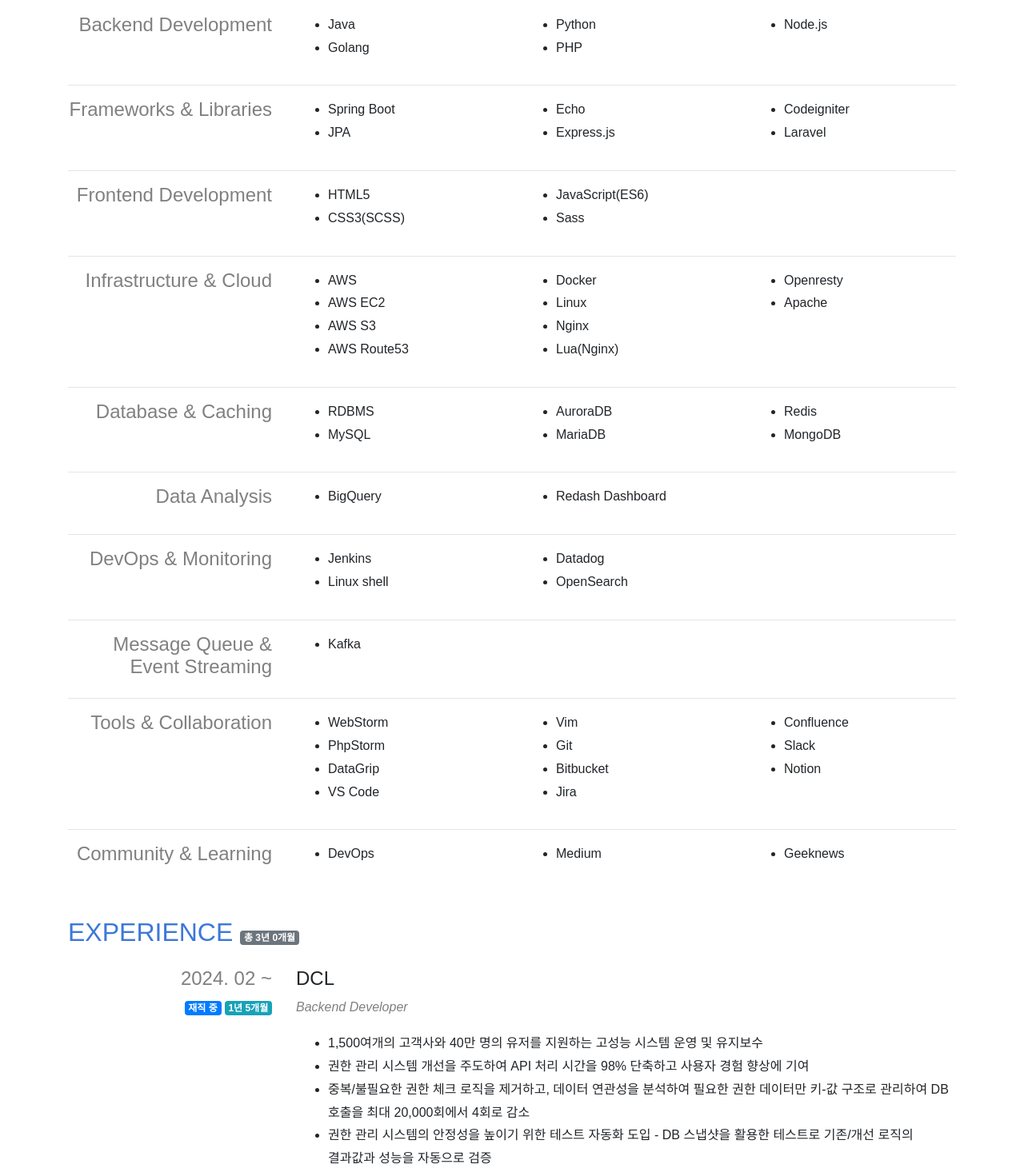
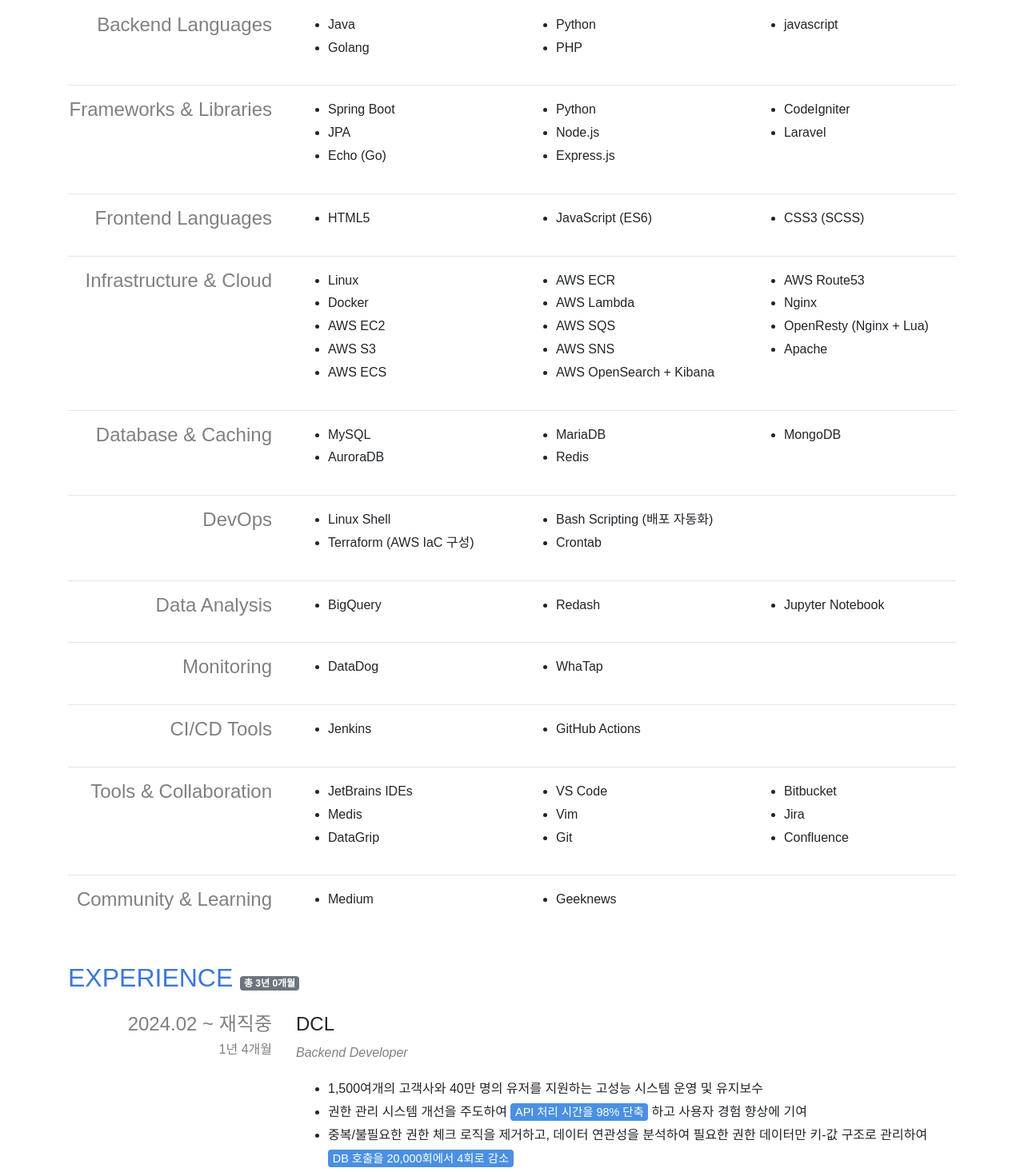
Before and after one commit to jiyeongdev/resume, a Next.js app: page / in a window 1280 px wide. Shown: the part 820-2286 px from the top of the page at 80% size. Built offline with nearby package versions, Linux system fonts and the light colour scheme; a web font is replaced by a local one.

Commit message:
add highlightBadge

```diff
--- a/component/common/Style.ts
+++ b/component/common/Style.ts
@@ -9,7 +9,8 @@
   | 'profileImg'
   | 'footerCover'
   | 'footer'
-  | 'skillKeywordBadge';
+  | 'skillKeywordBadge'
+  | 'highlightBadge';
 
 export const Style: Record<TStyleKey, CSSProperties> = {
   blue: {
@@ -52,4 +53,11 @@
   skillKeywordBadge: {
     fontWeight: 400,
   },
+
+  highlightBadge: {
+    fontWeight: 500,
+    backgroundColor: '#4a90e2',
+    color: 'white',
+    fontSize: '0.9em',
+  },
 };
--- a/component/experience/row.tsx
+++ b/component/experience/row.tsx
@@ -21,7 +21,7 @@
           <i style={Style.gray}>{item.position}</i>
           <ul className="pt-3">
             {item.descriptions.map((description, descIndex) => (
-              <li key={descIndex.toString()}>{description}</li>
+              <li key={descIndex.toString()}>{formatDescription(description)}</li>
             ))}
             {createSkillKeywords(item.skillKeywords)}
           </ul>
@@ -29,6 +29,26 @@
       </Row>
     </div>
   );
+}
+
+function formatDescription(description: string) {
+  const parts = description.split(/(\*\*.*?\*\*)/g);
+  return parts.map((part, index) => {
+    if (part.startsWith('**') && part.endsWith('**')) {
+      const text = part.slice(2, -2);
+      return (
+        <Badge
+          style={Style.highlightBadge}
+          key={index.toString()}
+          color="secondary"
+          className="mr-1"
+        >
+          {text}
+        </Badge>
+      );
+    }
+    return part;
+  });
 }
 
 function createSkillKeywords(skillKeywords?: string[]) {
@@ -54,44 +74,20 @@
   );
 }
 
-function createWorkingPeriod(startedAtString: string, endedAtString?: string) {
-  const DATE_FORMAT = Util.LUXON_DATE_FORMAT;
-  const startedAt = DateTime.fromFormat(startedAtString, DATE_FORMAT.YYYY_LL);
-
-  const { periodTitle, endedAt, isWorking } = (() => {
-    if (!endedAtString) {
-      return {
-        periodTitle: `${startedAt.toFormat(DATE_FORMAT.YYYY_DOT_LL)} ~`,
-        isWorking: true,
-        endedAt: undefined,
-      };
-    }
-
-    const _endedAt = DateTime.fromFormat(endedAtString, DATE_FORMAT.YYYY_LL);
-    return {
-      periodTitle: `${startedAt.toFormat(DATE_FORMAT.YYYY_DOT_LL)} ~ ${_endedAt.toFormat(
-        DATE_FORMAT.YYYY_DOT_LL,
-      )}`,
-      endedAt: _endedAt,
-      isWorking: false,
-    };
-  })();
+function createWorkingPeriod(startedAt: string, endedAt?: string) {
+  const start = DateTime.fromFormat(startedAt, 'yyyy-LL');
+  const end = endedAt ? DateTime.fromFormat(endedAt, 'yyyy-LL') : DateTime.now();
+  const period = end.diff(start, ['years', 'months']).toObject();
 
   return (
-    <Row>
-      <Col md={12} xs={isWorking ? 7 : 9}>
-        <h4 style={Style.gray}>{periodTitle}</h4>
-      </Col>
-      <Col md={12} xs={isWorking ? 5 : 3} className="text-md-right text-center">
-        {isWorking ? (
-          <Badge color="primary" className="mr-1">
-            재직 중
-          </Badge>
-        ) : (
-          ''
-        )}
-        <Badge color="info">{Util.getFormattingDuration(startedAt, endedAt)}</Badge>
-      </Col>
-    </Row>
+    <div>
+      <h4 style={Style.gray}>
+        {start.toFormat('yyyy.LL')} ~ {endedAt ? end.toFormat('yyyy.LL') : '재직중'}
+      </h4>
+      <h6 style={Style.gray}>
+        {period.years ? `${period.years}년 ` : ''}
+        {period.months ? `${Math.round(period.months)}개월` : ''}
+      </h6>
+    </div>
   );
 }
--- a/payload/experience.ts
+++ b/payload/experience.ts
@@ -12,8 +12,8 @@
       // endedAt: '2024-11',
       descriptions: [
         '1,500여개의 고객사와 40만 명의 유저를 지원하는 고성능 시스템 운영 및 유지보수',
-        '권한 관리 시스템 개선을 주도하여 API 처리 시간을 98% 단축하고 사용자 경험 향상에 기여',
-        '중복/불필요한 권한 체크 로직을 제거하고, 데이터 연관성을 분석하여 필요한 권한 데이터만 키-값 구조로 관리하여 DB 호출을 최대 20,000회에서 4회로 감소',
+        '권한 관리 시스템 개선을 주도하여 **API 처리 시간을 98% 단축**하고 사용자 경험 향상에 기여',
+        '중복/불필요한 권한 체크 로직을 제거하고, 데이터 연관성을 분석하여 필요한 권한 데이터만 키-값 구조로 관리하여 **DB 호출을 20,000회에서 4회로 감소**',
         '권한 관리 시스템의 안정성을 높이기 위한 테스트 자동화 도입 - DB 스냅샷을 활용한 테스트로 기존/개선 로직의 결과값과 성능을 자동으로 검증',
         'PHP 기반 레거시 시스템의 Golang 마이그레이션 및 성능 최적화', // (클라우드 스토리지 사용량 API 등)',
         '권한 관리 시스템 전면 재검토 및 문서화, 버그성 이슈 분석 및 해결책 제시',
@@ -50,11 +50,9 @@
       endedAt: '2023-07',
       descriptions: [
         'B2B Saas 서비스 키오스크 백엔드 API 개발',
-        'B2B 신규 서비스 구축 및 API 개발',
-        'PHP, AuroaDB , redis 기반의 키오스크 서비스 개발',
-        '대용량 트래픽 처리 경험과 서버 이슈 대응 경험',
+        'Jenkins 기반 **CI/CD 파이프라인 도입** 및 운영',
+        '**대용량 트래픽 처리 경험과 서버 이슈 대응 경험**',
         'Cloud Platform(AWS, GCP) 인프라 구축/운영 경험',
-        '와탭 모니터링 서비스 활용 경험',
         'Bigquery 활용하여 대용량 로그 시스템 활용 경험',
         'Redash 대시보드 활용하여 유의미한 데이터 통계처리 및 시각화',
       ],
--- a/payload/skill.ts
+++ b/payload/skill.ts
@@ -1,7 +1,7 @@
 import { ISkill } from '../component/skill/ISkill';
 
 const backendDevelopment: ISkill.Skill = {
-  category: 'Backend Development',
+  category: 'Backend Languages',
   items: [
     {
       title: 'Java',
@@ -17,12 +17,12 @@
       title: 'PHP',
     },
     {
-      title: 'Node.js',
+      title: 'javascript',
     },
   ],
 };
 
-const Frameworks: ISkill.Skill = {
+const frameworks: ISkill.Skill = {
   category: 'Frameworks & Libraries',
   items: [
     {
@@ -32,13 +32,20 @@
       title: 'JPA',
     },
     {
-      title: 'Echo',
+      title: 'Echo (Go)',
+    },
+    {
+      title: 'Python',
+    },
+    {
+      title: 'Node.js',
     },
     {
       title: 'Express.js',
     },
+
     {
-      title: 'Codeigniter',
+      title: 'CodeIgniter',
     },
     {
       title: 'Laravel',
@@ -47,19 +54,16 @@
 };
 
 const frontendDevelopment: ISkill.Skill = {
-  category: 'Frontend Development',
+  category: 'Frontend Languages',
   items: [
     {
       title: 'HTML5',
     },
     {
-      title: 'CSS3(SCSS)',
+      title: 'JavaScript (ES6)',
     },
     {
-      title: 'JavaScript(ES6)',
-    },
-    {
-      title: 'Sass',
+      title: 'CSS3 (SCSS)',
     },
   ],
 };
@@ -68,7 +72,10 @@
   category: 'Infrastructure & Cloud',
   items: [
     {
-      title: 'AWS',
+      title: 'Linux',
+    },
+    {
+      title: 'Docker',
     },
     {
       title: 'AWS EC2',
@@ -77,22 +84,32 @@
       title: 'AWS S3',
     },
     {
-      title: 'AWS Route53',
+      title: 'AWS ECS',
     },
     {
-      title: 'Docker',
+      title: 'AWS ECR',
     },
     {
-      title: 'Linux',
+      title: 'AWS Lambda',
+    },
+    {
+      title: 'AWS SQS',
+    },
+    {
+      title: 'AWS SNS',
+    },
+
+    {
+      title: 'AWS OpenSearch + Kibana',
+    },
+    {
+      title: 'AWS Route53',
     },
     {
       title: 'Nginx',
     },
     {
-      title: 'Lua(Nginx)',
-    },
-    {
-      title: 'Openresty',
+      title: 'OpenResty (Nginx + Lua)',
     },
     {
       title: 'Apache',
@@ -103,9 +120,7 @@
 const databaseCaching: ISkill.Skill = {
   category: 'Database & Caching',
   items: [
-    {
-      title: 'RDBMS',
-    },
+
     {
       title: 'MySQL',
     },
@@ -131,35 +146,36 @@
       title: 'BigQuery',
     },
     {
-      title: 'Redash Dashboard',
+      title: 'Redash',
     },
+    {
+    title: 'Jupyter Notebook',
+  }
   ],
 };
 
 const devOpsMonitoring: ISkill.Skill = {
-  category: 'DevOps & Monitoring',
+  category: 'Monitoring',
+  items: [
+    {
+      title: 'DataDog',
+    },
+    {
+      title :'WhaTap'
+    }
+  ],
+};
+
+const ciCdTools: ISkill.Skill = {
+  category: 'CI/CD Tools',
   items: [
     {
       title: 'Jenkins',
     },
     {
-      title: 'Linux shell',
+      title: 'GitHub Actions ',
     },
-    {
-      title: 'Datadog',
-    },
-    {
-      title: 'OpenSearch',
-    },
-  ],
-};
 
-const messageQueue: ISkill.Skill = {
-  category: 'Message Queue & Event Streaming',
-  items: [
-    {
-      title: 'Kafka',
-    },
   ],
 };
 
@@ -167,10 +183,10 @@
   category: 'Tools & Collaboration',
   items: [
     {
-      title: 'WebStorm',
+      title : 'JetBrains IDEs',
     },
     {
-      title: 'PhpStorm',
+      title : 'Medis',
     },
     {
       title: 'DataGrip',
@@ -193,21 +209,23 @@
     {
       title: 'Confluence',
     },
-    {
-      title: 'Slack',
-    },
-    {
-      title: 'Notion',
-    },
+
   ],
+};
+
+const devOps: ISkill.Skill = {
+  category: 'DevOps',
+  items: [
+    { title: 'Linux Shell' },
+    { title: 'Terraform (AWS IaC 구성)' },
+    { title: 'Bash Scripting (배포 자동화)'  },
+    { title: 'Crontab' },
+  ]
 };
 
 const communityLearning: ISkill.Skill = {
   category: 'Community & Learning',
   items: [
-    {
-      title: 'DevOps',
-    },
     {
       title: 'Medium',
     },
@@ -221,13 +239,14 @@
   disable: false,
   skills: [
     backendDevelopment,
-    Frameworks,
+    frameworks,
     frontendDevelopment,
     infrastructureCloud,
     databaseCaching,
+    devOps,
     dataAnalysis,
     devOpsMonitoring,
-    messageQueue,
+    ciCdTools,
     toolsCollaboration,
     communityLearning,
   ],
```
